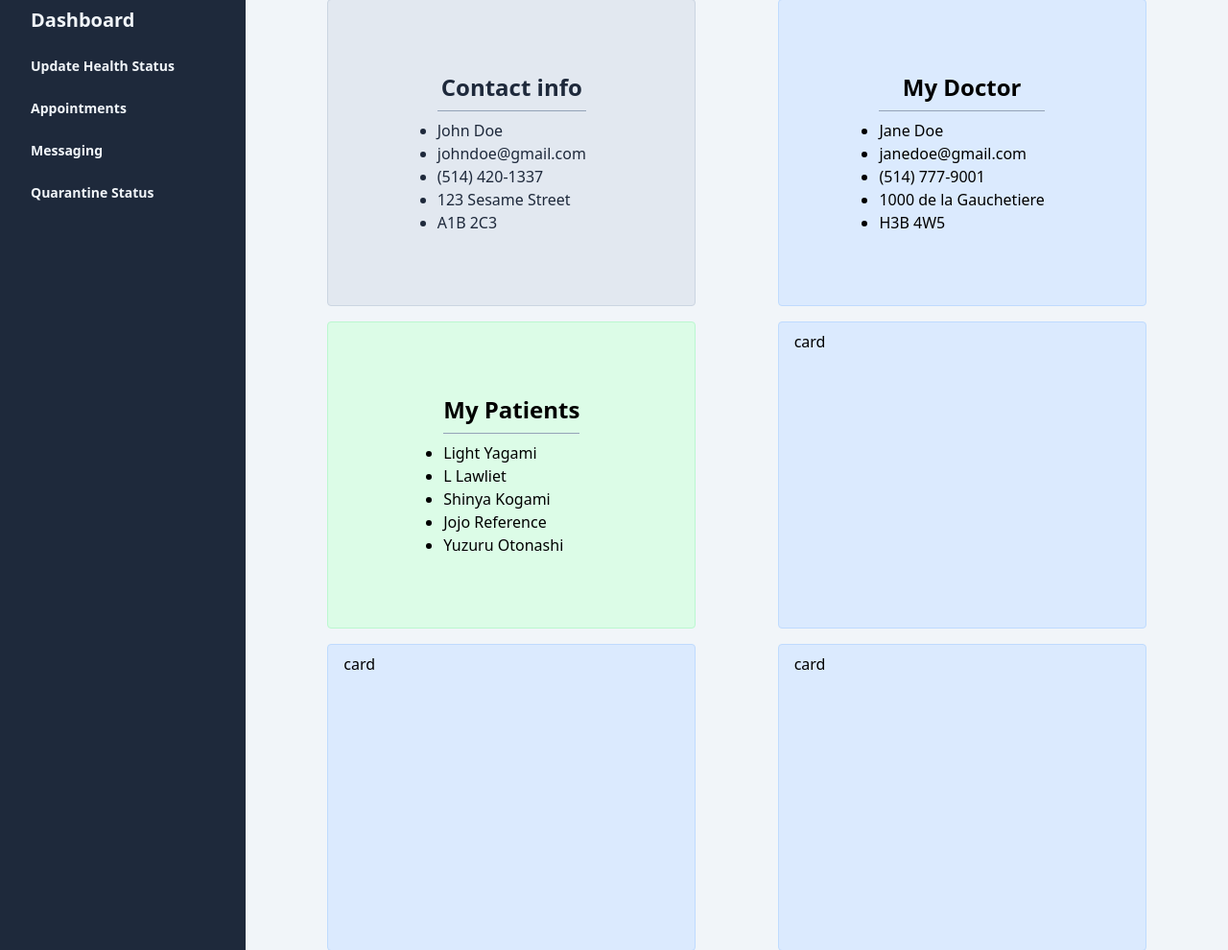
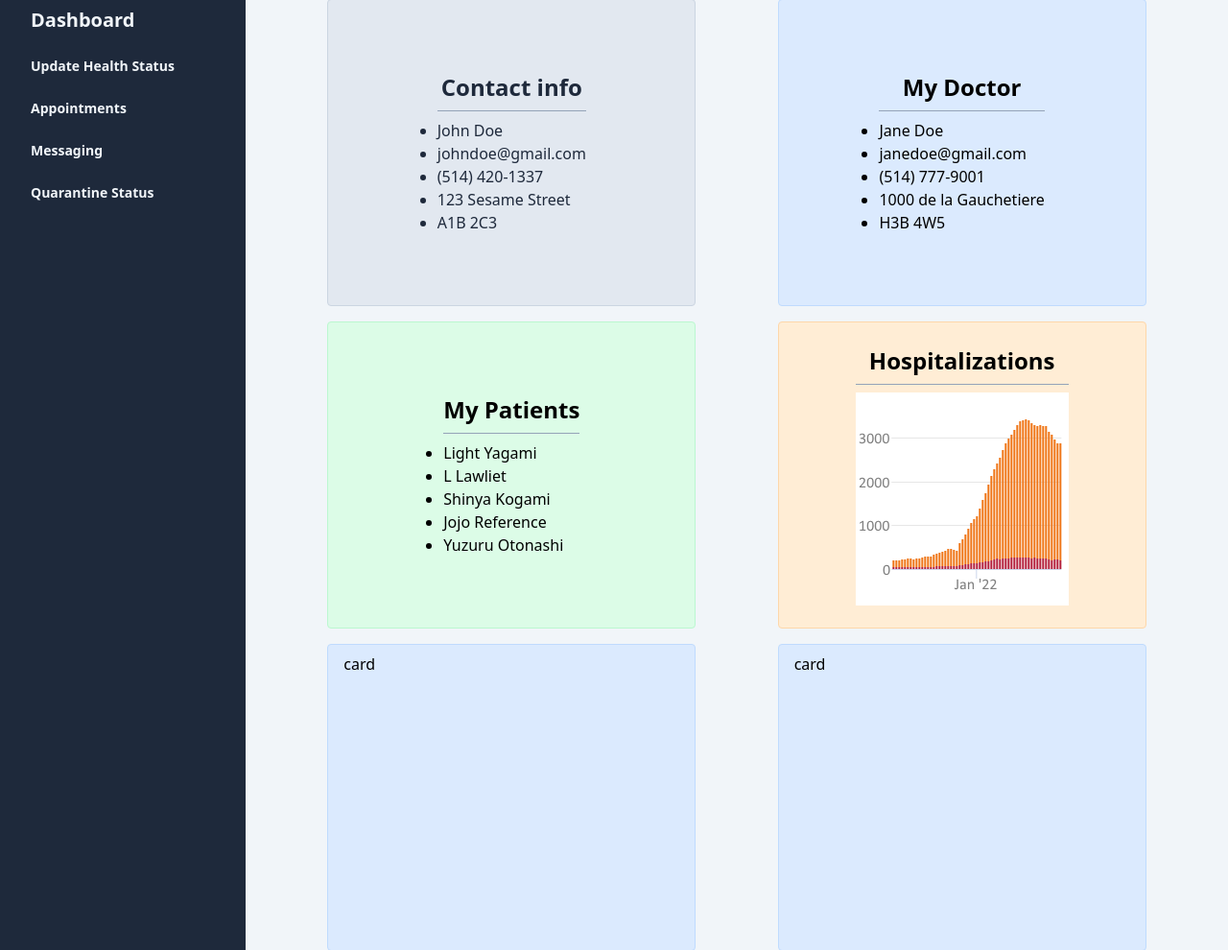
Before and after one commit to srauph/Covigo, a Django app: page /dashboard/ in a window 1280 px wide. Shown: the part 93-1083 px from the top of the page at 96% size. Run offline with Django 4.2, Linux system fonts and the light colour scheme; some libraries are stand-ins or nearby versions.

Commit message:
did hospitalizations card

```diff
--- a/dashboard/templates/dashboard/cards/hospitalizations-total.html
+++ b/dashboard/templates/dashboard/cards/hospitalizations-total.html
@@ -1,10 +1,15 @@
 {% extends "dashboard/card-base.html" %}
 {% load tailwind_tags %}
+{% load static %}
 
 {% block card %}
-    <div class="w-full h-full rounded border bg-blue-100 border-blue-200 hover:bg-blue-200">
+    <div class="flex items-center justify-center w-full h-full rounded border bg-orange-100 border-orange-200 hover:bg-orange-200">
         <div class="px-4 py-2">
-            <h1>card</h1>
+            <div>
+                <h1 class="font-bold text-2xl text-center">Hospitalizations</h1>
+                <hr class="border-slate-400 my-2">
+                <img src="{% static 'dashboard/hospitalizations.png' %}" alt="Hospitalizations"/>
+            </div>
         </div>
     </div>
 {% endblock %}
--- a/theme/static/css/dist/styles.css
+++ b/theme/static/css/dist/styles.css
@@ -1114,6 +1114,11 @@ select {
   border-color: rgb(203 213 225 / var(--tw-border-opacity));
 }
 
+.border-orange-200 {
+  --tw-border-opacity: 1;
+  border-color: rgb(254 215 170 / var(--tw-border-opacity));
+}
+
 .bg-gray-50 {
   --tw-bg-opacity: 1;
   background-color: rgb(249 250 251 / var(--tw-bg-opacity));
@@ -1206,6 +1211,11 @@ select {
 .bg-gray-300 {
   --tw-bg-opacity: 1;
   background-color: rgb(209 213 219 / var(--tw-bg-opacity));
+}
+
+.bg-orange-100 {
+  --tw-bg-opacity: 1;
+  background-color: rgb(255 237 213 / var(--tw-bg-opacity));
 }
 
 .fill-current {
@@ -1547,6 +1557,11 @@ select {
   background-color: rgb(187 247 208 / var(--tw-bg-opacity));
 }
 
+.hover\:bg-orange-200:hover {
+  --tw-bg-opacity: 1;
+  background-color: rgb(254 215 170 / var(--tw-bg-opacity));
+}
+
 .hover\:text-slate-900:hover {
   --tw-text-opacity: 1;
   color: rgb(15 23 42 / var(--tw-text-opacity));
```
Also changed, not shown: dashboard/static/dashboard/hospitalizations.png (added).
